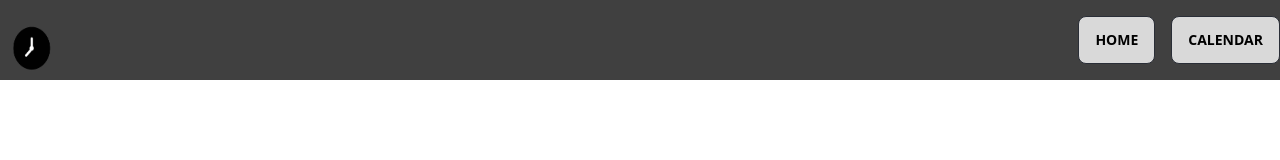
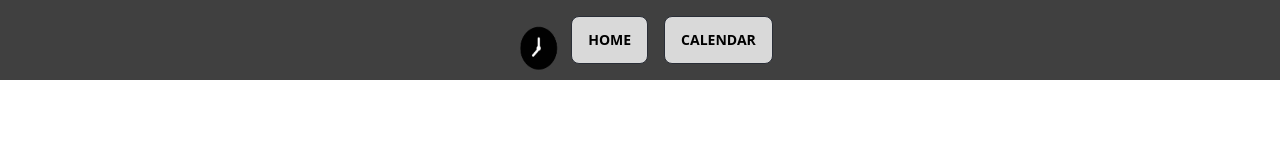
Before and after one commit to Dat-tech30/Yami-AI-Timeline-Scheduler, a plain HTML site: page calendar.html in a window 1280 px wide. Drawn offline with nearby package versions, Linux system fonts and the light colour scheme.

Commit message:
put buttons the middle

```diff
--- a/calendar.html
+++ b/calendar.html
@@ -11,7 +11,7 @@
 <div style="background-size: 200px 100px; background-color: black;">
 
     <!-- Navigation Bar -->
-    <nav class="flex items-center justify-between" style="background-color: #404040;">
+    <nav class="flex items-center justify-center" style="background-color: #404040;">
         <!-- Clock Icon to the left of nav bar -->
         <div class="pt-4">
             <img class="w-16 h-16" src="images/black_clock.png" alt="Black Clock">
@@ -21,7 +21,7 @@
                 <button class="btn btn-active btn-neutral" style="background-color: #D9D9D9; color: black;">Home</button>
             </a>
             <a href="calendar.html">
-                <button class="btn btn-active btn-neutral"
+                <button class="btn btn-active btn-neutral "
                     style="background-color: #D9D9D9; color: black;">Calendar</button>
             </a>
         </div>
```
